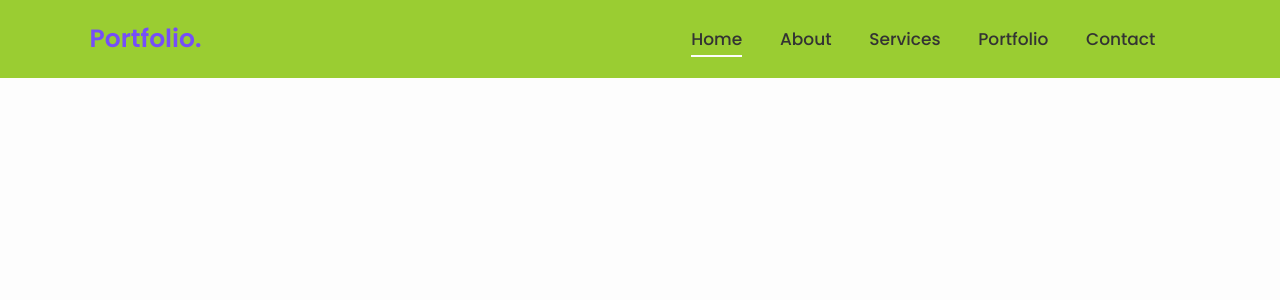
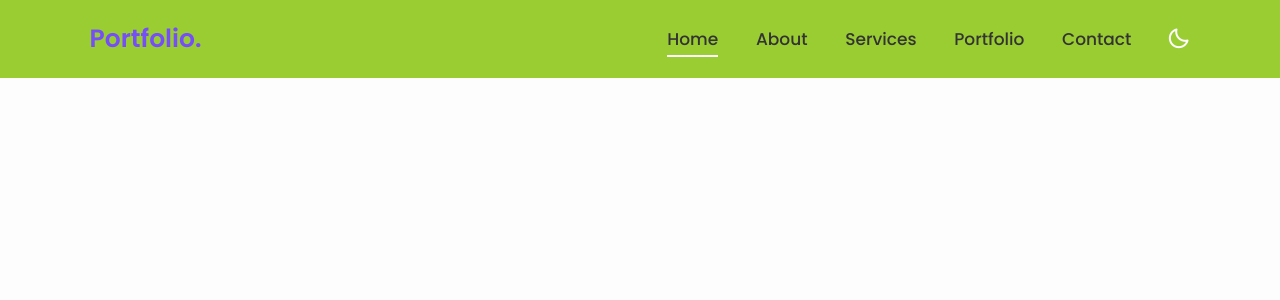
Before and after one commit to Meysa0356/Meysa0356, a PHP site: page / in a window 1280 px wide. Shown: the top 300 px of the page. Run offline with PHP 8.4, Linux system fonts and the light colour scheme.

Commit message:
Perubahan 4

```diff
--- a/css/style.css
+++ b/css/style.css
@@ -66,3 +66,9 @@ body{
     height: .2rem;
     background: var(--white-color);
 }
+
+#darkMode-icon{
+    font-size: 2.4rem;
+    color: var(--white-color);
+    cursor: pointer;
+}
--- a/index.html
+++ b/index.html
@@ -23,8 +23,12 @@
             <a href="#portfolio">Portfolio</a>
             <a href="#contact">Contact</a>
         </nav>
+
+        <div class="bx bx-moon" id="darkMode-icon"></div>
     </header>
 
+    <!-- home section design -->
+    <section class="home" id="home"></section>
 
     <!-- custom js -->
     <script src="js/script.js"></script>
```
